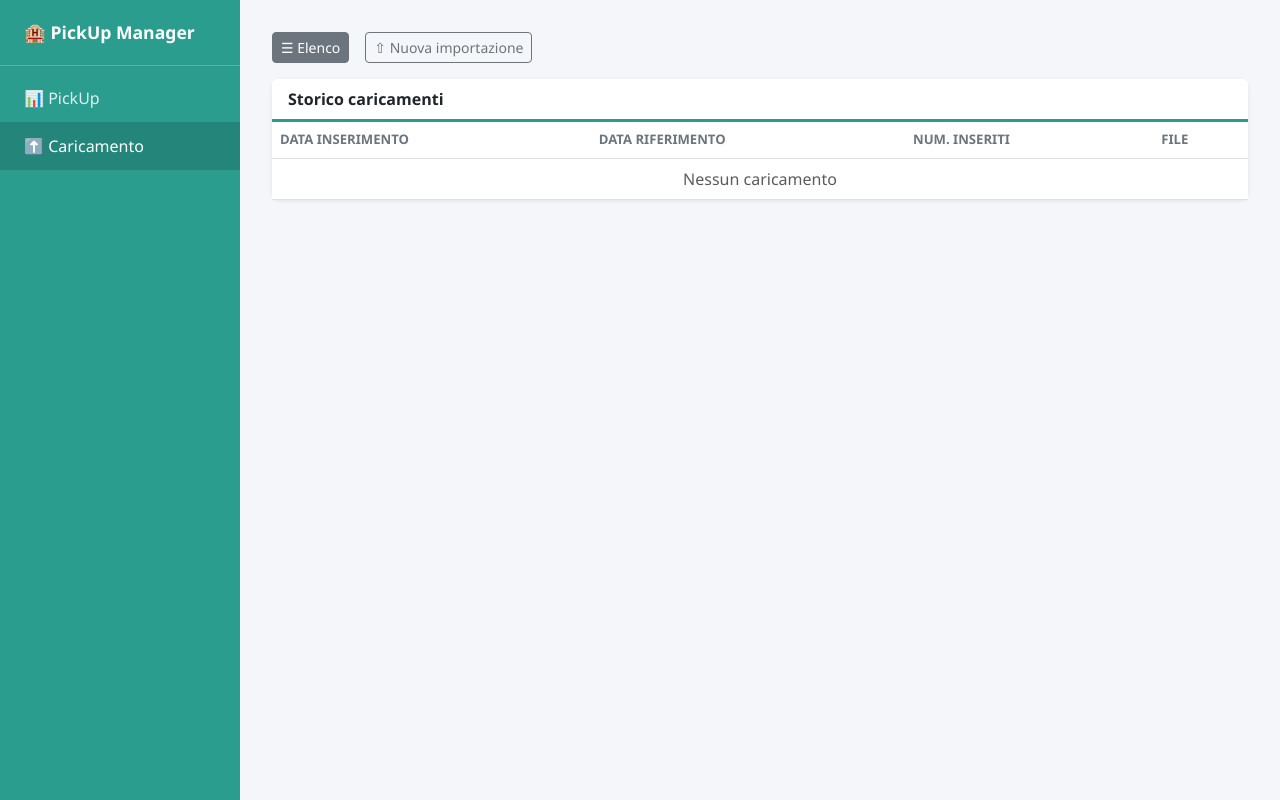
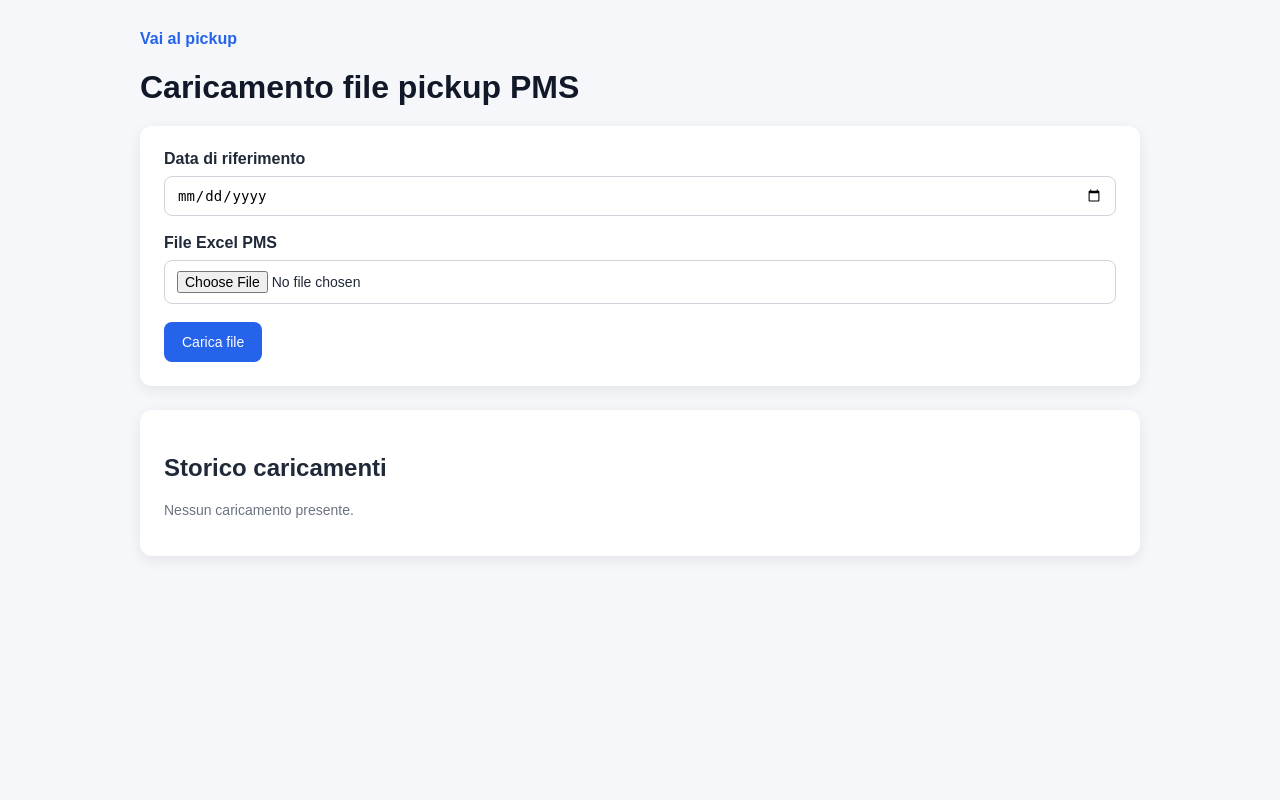
Before and after one commit to raffaelepanizzo-create/pickup-manager, a Flask app: page /caricamento in a window 1280 px wide. Run offline with Flask 3, Linux system fonts and the light colour scheme; data that the repository does not hold is empty.

Commit message:
Update caricamento.html aggiornato per coerenza con nuovo app.py

```diff
--- a/templates/caricamento.html
+++ b/templates/caricamento.html
@@ -1,117 +1,203 @@
-{% extends "base.html" %}
-{% set active = "caricamento" %}
-{% block content %}
+<!DOCTYPE html>
+<html lang="it">
+<head>
+    <meta charset="UTF-8">
+    <meta name="viewport" content="width=device-width, initial-scale=1.0">
+    <title>Caricamento Pickup</title>
+    <style>
+        body {
+            font-family: Arial, sans-serif;
+            background: #f5f7fa;
+            margin: 0;
+            padding: 30px;
+            color: #1f2937;
+        }
 
-<div class="d-flex gap-3 mb-3">
-  <button class="btn btn-outline-secondary btn-sm active" id="btn-list" onclick="showTab('list')">&#9776; Elenco</button>
-  <button class="btn btn-outline-secondary btn-sm" id="btn-new" onclick="showTab('new')">&#8679; Nuova importazione</button>
+        .container {
+            max-width: 1000px;
+            margin: 0 auto;
+        }
+
+        h1 {
+            margin-bottom: 20px;
+            color: #111827;
+        }
+
+        .card {
+            background: #ffffff;
+            border-radius: 12px;
+            padding: 24px;
+            box-shadow: 0 4px 14px rgba(0, 0, 0, 0.08);
+            margin-bottom: 24px;
+        }
+
+        .form-group {
+            margin-bottom: 18px;
+        }
+
+        label {
+            display: block;
+            font-weight: bold;
+            margin-bottom: 8px;
+        }
+
+        input[type="date"],
+        input[type="file"] {
+            width: 100%;
+            padding: 10px 12px;
+            border: 1px solid #d1d5db;
+            border-radius: 8px;
+            font-size: 14px;
+            box-sizing: border-box;
+            background: #fff;
+        }
+
+        button {
+            background: #2563eb;
+            color: #ffffff;
+            border: none;
+            padding: 12px 18px;
+            border-radius: 8px;
+            font-size: 14px;
+            cursor: pointer;
+        }
+
+        button:hover {
+            background: #1d4ed8;
+        }
+
+        .flash {
+            padding: 14px 16px;
+            border-radius: 8px;
+            margin-bottom: 16px;
+            font-size: 14px;
+        }
+
+        .flash.success {
+            background: #dcfce7;
+            color: #166534;
+            border: 1px solid #86efac;
+        }
+
+        .flash.error {
+            background: #fee2e2;
+            color: #991b1b;
+            border: 1px solid #fca5a5;
+        }
+
+        .table-wrap {
+            overflow-x: auto;
+        }
+
+        table {
+            width: 100%;
+            border-collapse: collapse;
+            background: #fff;
+        }
+
+        th, td {
+            padding: 12px 10px;
+            border-bottom: 1px solid #e5e7eb;
+            text-align: left;
+            font-size: 14px;
+        }
+
+        th {
+            background: #f3f4f6;
+            color: #111827;
+        }
+
+        tr:hover td {
+            background: #f9fafb;
+        }
+
+        .muted {
+            color: #6b7280;
+            font-size: 14px;
+        }
+
+        .top-links {
+            margin-bottom: 20px;
+        }
+
+        .top-links a {
+            text-decoration: none;
+            color: #2563eb;
+            font-weight: bold;
+            margin-right: 16px;
+        }
+
+        .top-links a:hover {
+            text-decoration: underline;
+        }
+    </style>
+</head>
+<body>
+    <div class="container">
+        <div class="top-links">
+            <a href="{{ url_for('pickup') }}">Vai al pickup</a>
         </div>
 
-<!-- Elenco -->
-<div id="tab-list">
+        <h1>Caricamento file pickup PMS</h1>
+
+        {% with messages = get_flashed_messages(with_categories=true) %}
+            {% if messages %}
+                {% for category, message in messages %}
+                    <div class="flash {{ category }}">
+                        {{ message }}
+                    </div>
+                {% endfor %}
+            {% endif %}
+        {% endwith %}
+
         <div class="card">
-    <div class="card-header">Storico caricamenti</div>
-    <div class="card-body p-0">
-      <table class="table table-hover mb-0">
-        <thead><tr>
-          <th>Data inserimento</th><th>Data riferimento</th>
-          <th>Num. inseriti</th><th>File</th>
-        </tr></thead>
+            <form method="POST" enctype="multipart/form-data">
+                <div class="form-group">
+                    <label for="ref_date">Data di riferimento</label>
+                    <input type="date" name="ref_date" id="ref_date" required>
+                </div>
+
+                <div class="form-group">
+                    <label for="file">File Excel PMS</label>
+                    <input type="file" name="file" id="file" accept=".xlsx,.xls" required>
+                </div>
+
+                <button type="submit">Carica file</button>
+            </form>
+        </div>
+
+        <div class="card">
+            <h2>Storico caricamenti</h2>
+
+            {% if uploads %}
+                <div class="table-wrap">
+                    <table>
+                        <thead>
+                            <tr>
+                                <th>ID</th>
+                                <th>Data upload</th>
+                                <th>Data riferimento</th>
+                                <th>Righe inserite</th>
+                                <th>Nome file</th>
+                            </tr>
+                        </thead>
                         <tbody>
                             {% for u in uploads %}
                                 <tr>
+                                    <td>{{ u.id }}</td>
                                     <td>{{ u.upload_datetime }}</td>
                                     <td>{{ u.ref_date }}</td>
                                     <td>{{ u.num_inserted }}</td>
                                     <td>{{ u.filename }}</td>
                                 </tr>
-          {% else %}
-          <tr><td colspan="4" class="text-center text-muted">Nessun caricamento</td></tr>
                             {% endfor %}
                         </tbody>
                     </table>
                 </div>
+            {% else %}
+                <p class="muted">Nessun caricamento presente.</p>
+            {% endif %}
         </div>
     </div>
-
-<!-- Nuova importazione -->
-<div id="tab-new" style="display:none">
-  <div class="card" style="max-width:600px">
-    <div class="card-header">Nuova importazione</div>
-    <div class="card-body">
-      <form method="POST" enctype="multipart/form-data">
-
-        <div class="mb-3">
-          <label class="form-label fw-bold">Formato file</label>
-          <select name="formato" class="form-select" id="formatoSelect" onchange="aggiornaFormato(this.value)">
-            <option value="specifico" selected>Formato PMS (doppia intestazione automatica)</option>
-            <option value="generico">Formato generico (colonne nominate)</option>
-          </select>
-          <div class="form-text text-muted" id="formatoHelp">
-            Legge automaticamente: col. A=Data, col. K=Camere, col. L=ADR, col. O=Ricavo
-          </div>
-        </div>
-
-        <div class="mb-3">
-          <label class="form-label fw-bold">Data di riferimento</label>
-          <input type="date" name="ref_date" class="form-control" required>
-        </div>
-
-        <div class="mb-3" id="skipRowsDiv" style="display:none">
-          <label class="form-label fw-bold">Ignora le prime N righe</label>
-          <input type="number" name="skip_rows" class="form-control" value="0" min="0">
-        </div>
-
-        <div class="mb-3">
-          <label class="form-label fw-bold">File Excel</label>
-          <div class="border border-2 rounded p-5 text-center text-muted"
-               style="border-style:dashed!important; cursor:pointer"
-               onclick="document.getElementById('fileInput').click()">
-            <div id="dropLabel">&#128194; Clicca oppure trascina qui il file da importare</div>
-          </div>
-          <input type="file" id="fileInput" name="file" accept=".xlsx,.xls"
-                 style="display:none" required onchange="updateLabel(this)">
-        </div>
-
-        <button type="submit" class="btn btn-success w-100">&#8679; Carica</button>
-      </form>
-    </div>
-  </div>
-</div>
-
-<script>
-function showTab(t) {
-  document.getElementById('tab-list').style.display = t==='list' ? '' : 'none';
-  document.getElementById('tab-new').style.display = t==='new' ? '' : 'none';
-}
-function updateLabel(input) {
-  if (input.files[0])
-    document.getElementById('dropLabel').textContent = '✅ ' + input.files[0].name;
-}
-function aggiornaFormato(val) {
-  const skipDiv  = document.getElementById('skipRowsDiv');
-  const helpText = document.getElementById('formatoHelp');
-  if (val === 'specifico') {
-    skipDiv.style.display = 'none';
-    helpText.textContent = 'Legge automaticamente: col. A=Data, col. K=Camere, col. L=ADR, col. O=Ricavo';
-  } else {
-    skipDiv.style.display = '';
-    helpText.textContent = 'Il file deve avere colonne con nomi: Giorno/Data, CAM/RNS, ADR, Totale/Revenue';
-  }
-}
-const dropZone = document.querySelector('.border.border-2');
-dropZone.addEventListener('dragover', e => { e.preventDefault(); dropZone.style.background='#e8f8f5'; });
-dropZone.addEventListener('dragleave', () => dropZone.style.background='');
-dropZone.addEventListener('drop', e => {
-  e.preventDefault();
-  dropZone.style.background='';
-  const file = e.dataTransfer.files[0];
-  if (file) {
-    const dt = new DataTransfer();
-    dt.items.add(file);
-    document.getElementById('fileInput').files = dt.files;
-    document.getElementById('dropLabel').textContent = '✅ ' + file.name;
-  }
-});
-</script>
-{% endblock %}
+</body>
+</html>
```
Lines whose indentation alone changed are shown as unchanged.
